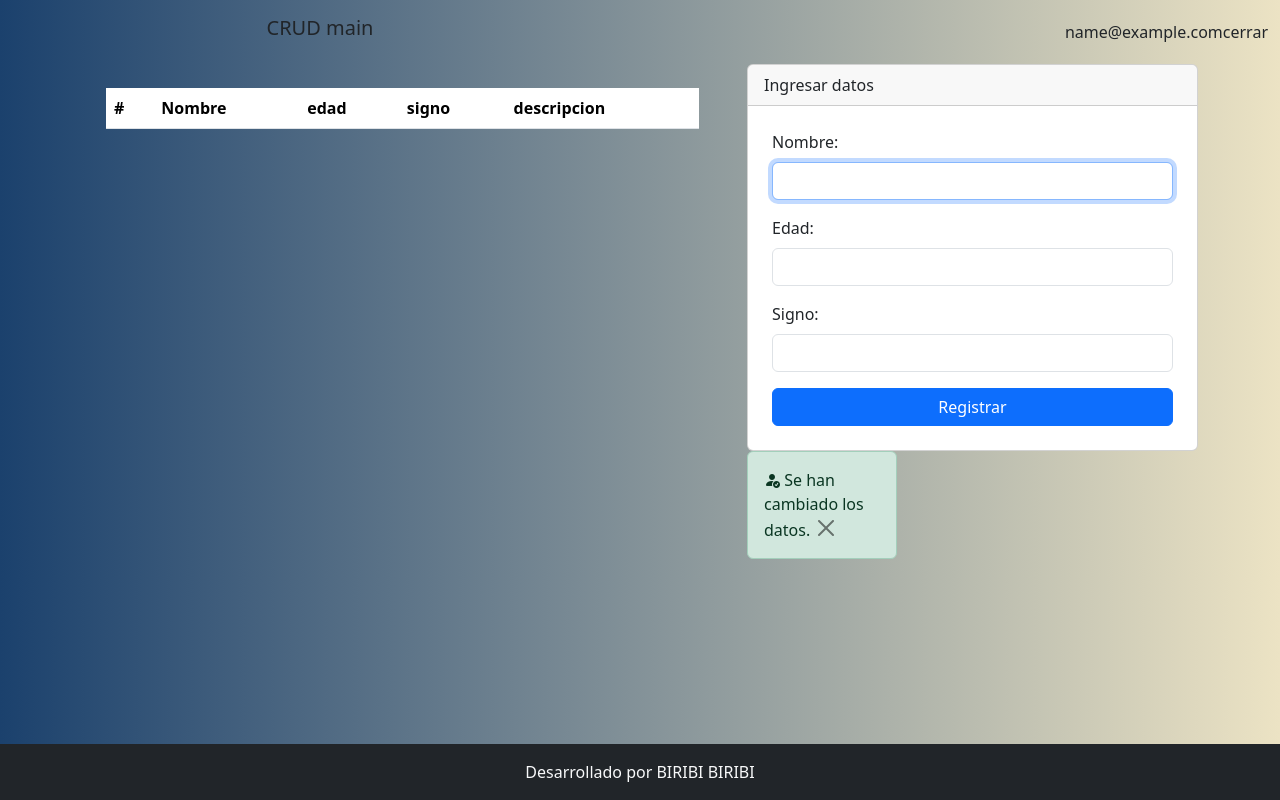
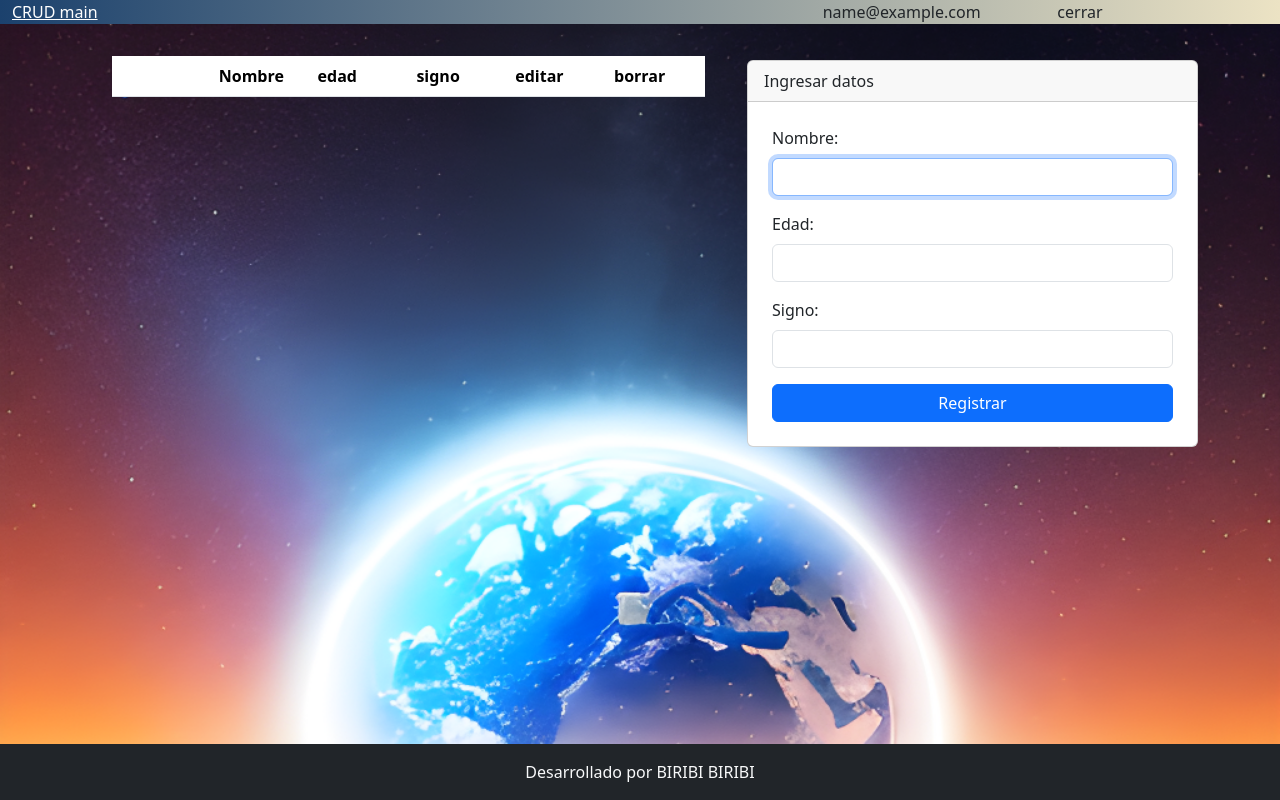
Before and after one commit to xkadmn/CRUD-php-bootstrap, a PHP site: page /main.php?mensaje=editado in a window 1280 px wide. Run offline with PHP 8.4, Linux system fonts and the light colour scheme; the visitor is signed in with stand-in values (Sample User, id 1); data that the repository does not hold is empty.

Commit message:
se agregaron validaciones a register y registrar, alertas desaparecen a los 2seg.

```diff
--- a/main.php
+++ b/main.php
@@ -8,9 +8,10 @@
     $id_rol = isset($_SESSION['id_rol']) ? $_SESSION['id_rol'] : null;
 
 ?>
- <script src="https://code.jquery.com/jquery-3.6.3.min.js"></script>
+
+<script src="https://code.jquery.com/jquery-3.6.3.min.js"></script>
 <link rel="stylesheet" href="https://cdn.jsdelivr.net/npm/bootstrap-icons@1.10.5/font/bootstrap-icons.css">
-<div class="container ">
+<div class="container contGeneral ">
     <div class="row">
         <div class="col-md-7">
             <div class="p-4">
@@ -18,11 +19,12 @@
                     <table class="table">
                         <thead>
                             <tr>
-                                <th scope="col">#</th>
+                                <th scope="col"></th>
                                 <th scope="col">Nombre</th>
                                 <th scope="col">edad</th>
                                 <th scope="col">signo</th>
-                                <th scope="col">descripcion</th>
+                                <th scope="col">editar</th>
+                                <th scope="col" unset>borrar</th>
                             </tr>
                         </thead>
                         <tbody>
@@ -38,6 +40,7 @@
                                 <td><?php echo $dato->signoP; ?></td>
                                 <?php if ($id_rol == 1)
                                 { ?>
+
                                 <td><a class="text-success btn-editar" href="#" data-id="<?php echo $dato->idP; ?>"><i class="bi bi-trash"></i></a></td>
                                 <td><a onclick="return confirm('Estas seguro de eliminar el registro?');" class="text-danger" href="vista/eliminar.php?idP=<?php echo $dato->idP; ?>"><i class="bi bi-pencil-square"></i></a></td>
                                 <?php
@@ -48,6 +51,7 @@
                                 <?php
                                     }
                                 ?>
+
                             </tr>
                             <?php
                                 }
@@ -59,7 +63,7 @@
         </div>
 
 
-        <div class="col-md-5">
+        <div class="col-md-5 contRegistronuevo">
         <div class="card">
                 <div class="card-header">
                     Ingresar datos
@@ -68,24 +72,24 @@
                     <div class="mb-3">
                         <label class="form-label"> Nombre: </label>
                         <input type="text" class="form-control" name="txtNombre" autofocus required>
+                        <div id="edadError" class="text-danger"></div> <!-- Mensaje de error -->
                     </div>
                     <div class="mb-3">
                         <label class="form-label"> Edad: </label>
                         <input type="number" class="form-control" name="txtEdad" autofocus required>
+                        <div id="edadError" class="text-danger"></div> <!-- Mensaje de error -->
                     </div>
                     <div class="mb-3">
                         <label class="form-label"> Signo: </label>
                         <input type="text" class="form-control" name="txtSigno" autofocus required>
+                        <div id="signoError" class="text-danger"></div> <!-- Mensaje de error -->
                     </div>
                     <div class="d-grid">
                         <input type="hidden" name="oculto" value="1">
-                        <input type="submit" class="btn btn-primary" value="Registrar">
+                        <input type="submit" class="btn btn-primary" value="Registrar" onclick="return validarCampos();">
                     </div>
                 </form>
             </div>
-
-
-
 
             <!-- Modal para mostrar la información del otro PHP -->
         <div class="modal fade" id="infoModal" tabindex="-1" aria-labelledby="infoModalLabel" aria-hidden="true">
@@ -97,16 +101,22 @@
                 </div>
             </div>
         </div>
-
-        <div class="col-md-4">
-
+        <div class="col-md">
+        <script>
+            window.addEventListener('DOMContentLoaded', function () { // Mostrar la alerta cuando la página se haya cargado
+                var alerta = document.getElementById('alerta');
+                alerta.style.display = 'block';
+                setTimeout(function () { // Ocultar la alerta después de 1 segundo
+                    alerta.style.display = 'none';
+                }, 2000);
+             });
+        </script>
             <?php
                 if(isset($_GET['mensaje']) and $_GET['mensaje'] == 'falta'){
 
             ?>
-            <div class="alert alert-warning alert-dismissible fade show" role="alert">
-                <strong>Error </strong>Complete todos los campos
-                <button type="button" class="btn-close" data-bs-dismiss="alert" aria-label="Close"></button>
+            <div class="alert alert-warning alert-dismissible fade show" role="alert"id="alerta">
+                <strong>Error </strong>Complete todos los campos.
             </div>
             <?php
 
@@ -116,9 +126,8 @@
             <?php
                 if(isset($_GET['mensaje']) and $_GET['mensaje'] == 'registrado'){
             ?>
-            <div class="alert alert-success alert-dismisible fade show" role="alert">
+            <div class="alert alert-success alert-dismisible fade show" role="alert" id="alerta">
                 <strong>Registrado </strong>Se agregaron los datos.
-                <button type="button" class="btn-close" data-bs-dismiss="alert" aria-label="Close"></button>
             </div>
             <?php
                 };
@@ -127,9 +136,8 @@
             <?php
                 if(isset($_GET['mensaje']) and $_GET['mensaje'] == 'error'){
             ?>
-            <div class="alert alert-danger alert-dismisible fade show" role="alert">
+            <div class="alert alert-danger alert-dismisible fade show" role="alert" id="alerta">
                 <strong>Error </strong>Vuelve a intentar
-                <button type="button" class="btn-close" data-bs-dismiss="alert" aria-label="Close"></button>
             </div>
             <?php
                 };
@@ -138,9 +146,8 @@
             <?php
                 if(isset($_GET['mensaje']) and $_GET['mensaje'] == 'editado'){
             ?>
-            <div class="alert alert-success alert-dismisible fade show" role="alert">
-                <strong><i class="bi bi-person-fill-check"></i></strong> Se han cambiado los datos.
-                <button type="button" class="btn-close" data-bs-dismiss="alert" aria-label="Close"></button>
+            <div class="alert alert-success alert-dismisible fade show" role="alert" id="alerta">
+                <strong><i class="bi bi-person-fill-check"></i></strong> Datos editados con exito.
             </div>
             <?php
                 };
@@ -149,9 +156,38 @@
             <?php
                 if(isset($_GET['mensaje']) and $_GET['mensaje'] == 'eliminado'){
             ?>
-            <div class="alert alert-danger alert-dismisible fade show" role="alert">
+            <div class="alert alert-danger alert-dismisible fade show" role="alert" id="alerta">
                 <strong><i class="bi bi-person-fill-x"></i></strong> Se ha eliminado el registro.
-                <button type="button" class="btn-close" data-bs-dismiss="alert" aria-label="Close"></button>
+            </div>
+            <?php
+                };
+            ?>
+
+            <?php
+                if(isset($_GET['mensaje']) and $_GET['mensaje'] == 'nombreinvalid'){
+            ?>
+            <div class="alert alert-danger alert-dismisible fade show" role="alert" id="alerta">
+                <strong><i class="bi bi-person-fill-x"></i></strong> Nombre incorrecto.
+            </div>
+            <?php
+                };
+            ?>
+
+            <?php
+                if(isset($_GET['mensaje']) and $_GET['mensaje'] == 'edadinvalid'){
+            ?>
+            <div class="alert alert-danger alert-dismisible fade show" role="alert" id="alerta">
+                <strong><i class="bi bi-person-fill-x"></i></strong> La edad debe ser entre 0 y 99 años.
+            </div>
+            <?php
+                };
+            ?>
+
+            <?php
+                if(isset($_GET['mensaje']) and $_GET['mensaje'] == 'signoinvalid'){
+            ?>
+            <div class="alert alert-danger alert-dismisible fade show" role="alert" id="alerta">
+                <strong><i class="bi bi-person-fill-x"></i></strong> Ingrese un signo zodiacal.
             </div>
             <?php
                 };
@@ -160,6 +196,8 @@
         </div>
     </div>
 </div>
+
+
 <!-- esto al final -->
 <script>
   // Función para cargar el contenido del otro PHP en el modal
--- a/stilo.css
+++ b/stilo.css
@@ -11,10 +11,6 @@ body{
     background-size: cover;
 }
 
-body .modal-content{
-    color: #ffffff;
-    background-color: rgba(27, 65, 109, 0.5);
-}
 
 body .btnIngresar{
 width: 150px;
@@ -27,15 +23,3 @@ text-align: center;
 .loginVentana{
     height: 600px;
 }
-
-/* Estilos para el alerta de registro exitoso */
-/* Estilo para el alerta de éxito */
-.alert.alert-success {
-    opacity: 1; /* Hacer el alerta visible */
-    transition: opacity 2s ease-in-out; /* Transición de opacidad con duración de 2 segundos */
-  }
-
-  /* Estilo para difuminar el alerta */
-  .alert.alert-success.hide {
-    opacity: 0; /* Ocultar el alerta */
-  }
--- /dev/null
+++ b/stilo1.css
@@ -0,0 +1,56 @@
+body{
+    background-color: #ece3c4;
+    background: linear-gradient(to right, #1b416d , #ece3c4  );
+    background-image: url(img/inicio-login.png);
+    background-size: cover;
+}
+
+.header {
+    background: linear-gradient(to right, #1b416d , #ece3c4  );
+    position: fixed;
+    top: 0;
+    left: 0;
+    right: 0;
+    z-index: 1000; /* Asegura que el header esté por encima del contenido */
+
+}
+/* Estilos adicionales para ajustar el header según tus especificaciones */
+.section1 {
+    height: 15%; /* Altura común para todas las secciones */
+    display: flex;
+    align-items: center;
+    border: none; /* Sin bordes divisorios entre las secciones */
+}
+.section-60 {
+    flex-basis: 60%; /* 60% de ancho para esta sección */
+}
+
+.section-15 {
+    flex-basis: 15%; /* 15% de ancho para cada una de estas secciones */
+}
+
+.section-text {
+    color: black; /* Color del texto del header */
+    font-family: Verdana;
+    font-size: 20pt;
+}
+
+.contGeneral{
+    padding-top: 2%;
+    padding-bottom: 10%;
+}
+
+table {
+    border-collapse: collapse;
+    table-layout: fixed;
+    width: 100%;
+    margin: 1%;
+  }
+
+  th{
+    width: 100%;
+  }
+
+.contRegistronuevo{
+    padding-top: 3%;
+}
--- a/templateheader.php
+++ b/templateheader.php
@@ -14,24 +14,42 @@ $email = $_SESSION['email'];
 
 <!DOCTYPE html>
 <html lang="en">
+<head>
     <meta charset="UTF-8">
     <meta name="viewport" content="width=device-width, initial-scale=1.0">
-    <link href="https://cdn.jsdelivr.net/npm/bootstrap@5.3.1/dist/css/bootstrap.min.css" rel="stylesheet"  crossorigin="anonymous">
-    <link rel="stylesheet" type="" href="stilo.css">
+    <link href="https://cdn.jsdelivr.net/npm/bootstrap@5.3.1/dist/css/bootstrap.min.css" rel="stylesheet" crossorigin="anonymous">
+    <link rel="stylesheet" type="" href="stilo1.css">
+
+
+    <style>
+    </style>
+</head>
+
+
 <body>
+    <nav class=header>
         <div class="container-fluid">
             <div class="row">
-            <div class="col py-3">
-                <h5 class="text-center"> CRUD main</h5>
+                <!-- Sección 1 con 60% de ancho -->
+                <div class="col section1 section-60">
+                    <a class="text-center text-white"> CRUD main</a>
                 </div>
-            <div class="col d-flex justify-content-end align-items-center">
+
+                <!-- Sección 2 con 15% de ancho -->
+                <div class="col section1 section-15">
                     <?php echo $email; ?>
+                </div>
+
+                <!-- Sección 3 con 15% de ancho -->
+                <div class="col section1 section-15">
                     <a class="nav-link" href="./modelo/cerrarsession.php">cerrar</a>
                 </div>
             </div>
         </div>
-
+    </nav>
 
     <script src="https://cdn.jsdelivr.net/npm/bootstrap@5.3.1/dist/js/bootstrap.bundle.min.js"></script>
+    <script src="https://cdn.jsdelivr.net/npm/@popperjs/core@2.11.8/dist/umd/popper.min.js" crossorigin="anonymous"></script>
+</body>
 
-  <script src="https://cdn.jsdelivr.net/npm/@popperjs/core@2.11.8/dist/umd/popper.min.js"  crossorigin="anonymous"></script>
+</html>
```
Also changed, not shown: controlador/controlador_register.php (+27 -11 lines), controlador/controlador_registrar.php (+30 -8 lines), login.php (+40 -17 lines), vista/register.php (+22 -5 lines). Lines whose indentation alone changed are shown as unchanged.
